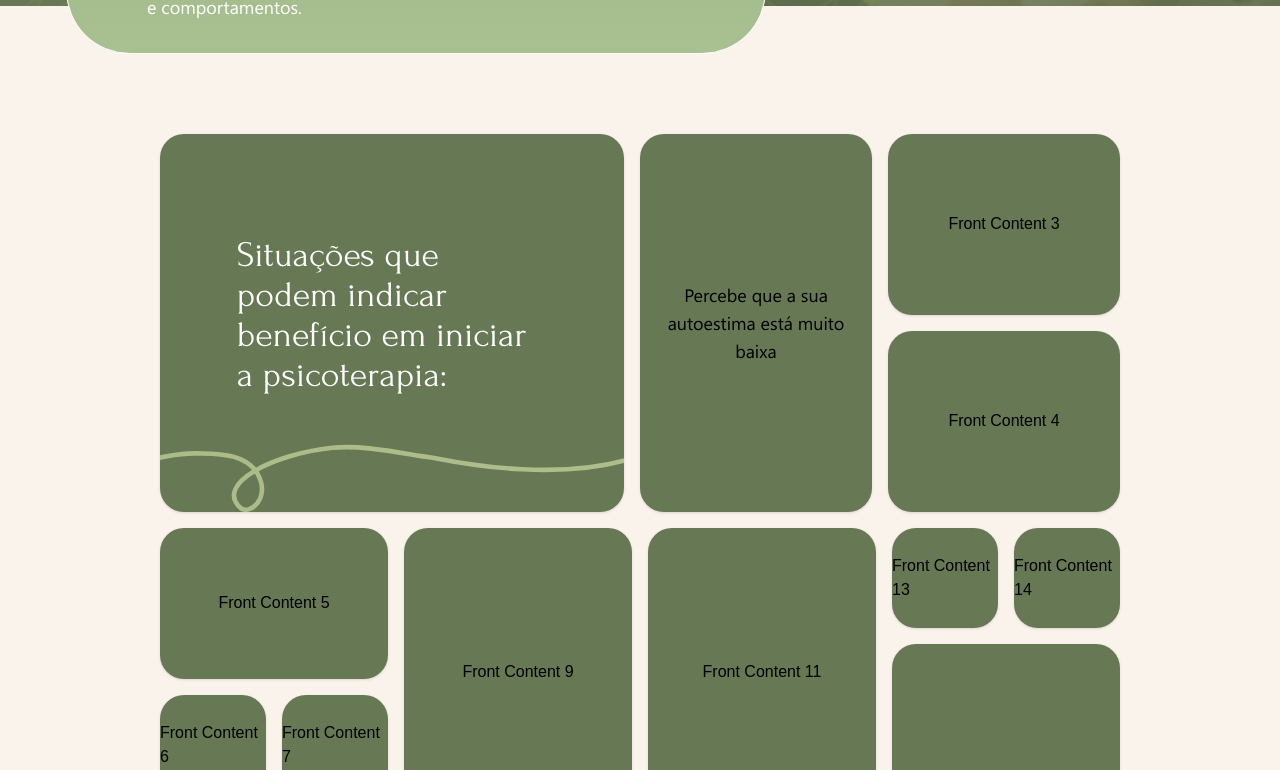
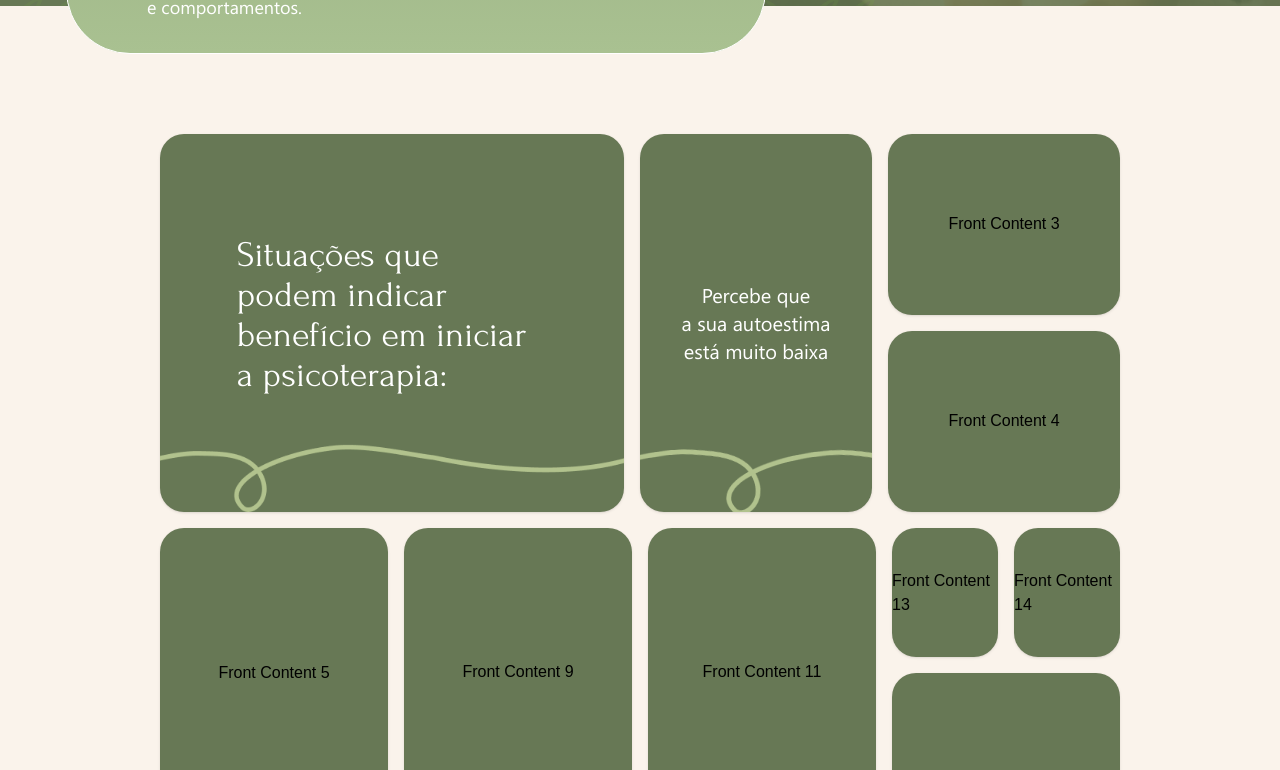
Before and after one commit to rafaeelricco/leticia-psi-lp, a Next.js app: page / in a window 1280 px wide. Shown: the part 2800-3570 px from the top of the page. Built offline with nearby package versions, Linux system fonts and the light colour scheme.

Commit message:
refactor: update LineBenefits component and adjust benefits layout for responsiveness

```diff
--- a/src/components/icons/benefits.tsx
+++ b/src/components/icons/benefits.tsx
@@ -1,89 +1,20 @@
 import * as React from 'react'
 
-export function LineBenefits1(props: React.SVGProps<SVGSVGElement>) {
+export function LineBenefits(props: React.SVGProps<SVGSVGElement>) {
    return (
       <svg
-         viewBox="0 0 604 132"
+         viewBox="0 0 1624 244"
          fill="none"
          xmlns="http://www.w3.org/2000/svg"
          preserveAspectRatio="xMidYMid slice"
          {...props}
       >
-         <g clipPath="url(#clip0_2462_287)">
-            <mask
-               id="a"
-               style={{
-                  maskType: 'alpha'
-               }}
-               maskUnits="userSpaceOnUse"
-               x={-1}
-               y={-245}
-               width={606}
-               height={379}
-            >
-               <path
-                  d="M604.275 103.231c0 16.569-13.432 30-30 30H29c-16.569 0-30-13.432-30-30v-318.23c0-16.569 13.432-30 30-30h545.275c16.568 0 30 13.431 30 30v318.23z"
-                  fill="#677855"
-               />
-            </mask>
-            <g mask="url(#a)">
-               <path
-                  d="M-999 18.312c69.98 53.03 123.47-20.06 172.83 1.74 223.91 83.11 195.1-53.62 161.05-8.77-21.61 28.46-31.69 114.46 79.39 93.72 6.11-1.14 82.98-36.03 155.69-55.56 72.44-19.46 115.34-33.71 241.84 22.9 82.04 36.72 172.01-18.19 240.41-16.23 25.52.73 63.11-.82 78.42 27.36 16.63 30.59-11.26 53.95-23.26 42.62-32.28-30.46 41.26-68.88 119.39-77.17 41.57-4.41 99.94 9.28 128.03 12.42 7.1.8 172.72 40.09 281.23-6.91"
-                  stroke="#B1C28D"
-                  strokeWidth={5.94}
-                  strokeMiterlimit={22.93}
-               />
-            </g>
-         </g>
-         <defs>
-            <clipPath id="clip0_2462_287">
-               <path fill="#fff" d="M0 0H604V132H0z" />
-            </clipPath>
-         </defs>
+         <path
+            d="M2.616 2.205c63.431 60.711 124.956-5.757 171.488 21.564C386.996 132.027 374.069-7.106 335.096 33.54c-24.733 25.792-44.617 110.067 68.11 102.212 6.2-.431 86.566-26.268 161.037-37.324 74.195-11.018 118.447-20.25 237.614 50.504 77.284 45.893 172.961 1.671 240.683 11.468 25.27 3.655 62.79 6.429 74.76 36.18 13.01 32.296-17.37 52.301-27.99 39.669-28.58-33.964 48.89-63.69 127.45-62.958 41.8.39 98.22 20.688 125.76 27.031 6.96 1.61 166.98 59.648 280.17 25.412"
+            stroke="#B1C28D"
+            strokeWidth={5.94}
+            strokeMiterlimit={22.93}
+         />
       </svg>
    )
 }
-
-export function LineBenefits2(props: React.SVGProps<SVGSVGElement>) {
-   return (
-      <svg
-         viewBox="0 0 296 93"
-         fill="none"
-         xmlns="http://www.w3.org/2000/svg"
-         preserveAspectRatio="xMidYMid slice"
-         {...props}
-      >
-         <g clipPath="url(#clip0_2466_446)">
-            <mask
-               id="a"
-               style={{
-                  maskType: 'alpha'
-               }}
-               maskUnits="userSpaceOnUse"
-               x={0}
-               y={-298}
-               width={296}
-               height={535}
-            >
-               <path
-                  d="M295.912 206.483c0 16.568-13.431 30-30 30H30c-16.569 0-30-13.432-30-30V-268c0-16.569 13.432-30 30-30h235.912c16.569 0 30 13.431 30 30v474.483z"
-                  fill="#677855"
-               />
-            </mask>
-            <g mask="url(#a)">
-               <path
-                  d="M-968.384-148.795c63.431 60.711 124.956-5.757 171.488 21.564 212.892 108.258 199.965-30.875 160.992 9.771-24.733 25.792-44.617 110.067 68.11 102.212 6.2-.43 86.566-26.268 161.037-37.324 74.195-11.018 118.447-20.25 237.614 50.504C-91.859 43.825 3.818-.397 71.541 9.4c25.268 3.655 62.787 6.429 74.762 36.18 13.009 32.296-17.377 52.301-27.998 39.669-28.57-33.964 48.893-63.69 127.458-62.958 41.802.39 98.215 20.688 125.759 27.031 6.961 1.61 166.977 59.648 280.165 25.412"
-                  stroke="#B1C28D"
-                  strokeWidth={5.94}
-                  strokeMiterlimit={22.93}
-               />
-            </g>
-         </g>
-         <defs>
-            <clipPath id="clip0_2466_446">
-               <path fill="#fff" d="M0 0H296V93H0z" />
-            </clipPath>
-         </defs>
-      </svg>
-   )
-}
--- a/src/features/home/components/benefits.tsx
+++ b/src/features/home/components/benefits.tsx
@@ -1,52 +1,84 @@
-import { LineBenefits1 } from '@/src/components/icons/benefits'
 import { useFlipAnimation } from '@/src/hooks/useFlipAnimation'
 import React from 'react'
 
 export const Benefits: React.FC = () => {
-   const flip1 = useFlipAnimation({ id: 'benefit-1' })
-   const flip2 = useFlipAnimation({ id: 'benefit-2' })
-   const flip3 = useFlipAnimation({ id: 'benefit-3' })
-   const flip4 = useFlipAnimation({ id: 'benefit-4' })
-   const flip5 = useFlipAnimation({ id: 'benefit-5' })
-   const flip6 = useFlipAnimation({ id: 'benefit-6' })
-   const flip7 = useFlipAnimation({ id: 'benefit-7' })
-   const flip8 = useFlipAnimation({ id: 'benefit-8' })
-   const flip9 = useFlipAnimation({ id: 'benefit-9' })
-   const flip10 = useFlipAnimation({ id: 'benefit-10' })
-   const flip11 = useFlipAnimation({ id: 'benefit-11' })
-   const flip12 = useFlipAnimation({ id: 'benefit-12' })
-   const flip13 = useFlipAnimation({ id: 'benefit-13' })
-   const flip14 = useFlipAnimation({ id: 'benefit-14' })
-   const flip15 = useFlipAnimation({ id: 'benefit-15' })
-   const flip16 = useFlipAnimation({ id: 'benefit-16' })
-   const flip17 = useFlipAnimation({ id: 'benefit-17' })
-   const flip18 = useFlipAnimation({ id: 'benefit-18' })
+   const grouped_styles = {
+      flip2: 'lg:col-span-1 min-h-[180px] lg:min-h-0',
+      flip3: 'lg:col-span-1 min-h-[180px] lg:min-h-0',
+      flip4: 'lg:col-span-1 min-h-[180px] lg:min-h-0',
+      flip5: 'lg:col-span-1 min-h-[180px] lg:min-h-0',
+      flip6: 'lg:col-span-1 min-h-[180px] lg:min-h-0',
+      flip7: 'lg:col-span-1 min-h-[180px] lg:min-h-0',
+      flip8: 'lg:col-span-1 min-h-[180px] lg:min-h-0',
+      flip9: 'lg:col-span-1 min-h-[180px] lg:min-h-0',
+      flip10: 'lg:col-span-1 min-h-[180px] lg:min-h-0',
+      flip11: 'lg:col-span-1 min-h-[180px] lg:min-h-0',
+      flip12: 'lg:col-span-1 min-h-[180px] lg:min-h-0',
+      flip13: 'lg:col-span-1 min-h-[180px] lg:min-h-0',
+      flip14: 'lg:col-span-1 min-h-[180px] lg:min-h-0',
+      flip15: 'lg:col-span-1 min-h-[180px] lg:min-h-0',
+      flip16: 'lg:col-span-1 min-h-[180px] lg:min-h-0',
+      flip17: 'lg:col-span-1 min-h-[180px] lg:min-h-0',
+      flip18: 'lg:col-span-1 min-h-[180px] lg:min-h-0'
+   }
+
+   const flip2 = useFlipAnimation({
+      id: 'benefit-2',
+      className: grouped_styles.flip2
+   })
+   const flip3 = useFlipAnimation({ id: 'benefit-3', className: grouped_styles.flip3 })
+   const flip4 = useFlipAnimation({ id: 'benefit-4', className: grouped_styles.flip4 })
+   const flip5 = useFlipAnimation({ id: 'benefit-5', className: grouped_styles.flip5 })
+   const flip6 = useFlipAnimation({ id: 'benefit-6', className: grouped_styles.flip6 })
+   const flip7 = useFlipAnimation({ id: 'benefit-7', className: grouped_styles.flip7 })
+   const flip8 = useFlipAnimation({ id: 'benefit-8', className: grouped_styles.flip8 })
+   const flip9 = useFlipAnimation({ id: 'benefit-9', className: grouped_styles.flip9 })
+   const flip10 = useFlipAnimation({ id: 'benefit-10', className: grouped_styles.flip10 })
+   const flip11 = useFlipAnimation({ id: 'benefit-11', className: grouped_styles.flip11 })
+   const flip12 = useFlipAnimation({ id: 'benefit-12', className: grouped_styles.flip12 })
+   const flip13 = useFlipAnimation({ id: 'benefit-13', className: grouped_styles.flip13 })
+   const flip14 = useFlipAnimation({ id: 'benefit-14', className: grouped_styles.flip14 })
+   const flip15 = useFlipAnimation({ id: 'benefit-15', className: grouped_styles.flip15 })
+   const flip16 = useFlipAnimation({ id: 'benefit-16', className: grouped_styles.flip16 })
+   const flip17 = useFlipAnimation({ id: 'benefit-17', className: grouped_styles.flip17 })
+   const flip18 = useFlipAnimation({ id: 'benefit-18', className: grouped_styles.flip18 })
 
    return (
       <React.Fragment>
          <div className="relative overflow-hidden w-full -mt-12 pt-32 pb-12 container lg:px-40">
             <div className="grid gap-4 w-full [&>*]:w-full">
-               {/* row 1 - Ajustado grid-rows para MD */}
-               <div className="grid grid-cols-1 md:grid-cols-2 md:grid-rows-[auto_auto] lg:grid-rows-[378px] lg:grid-cols-[2fr_1fr_1fr] gap-4 [&>*]:w-full">
-                  <div className="bg-support06 rounded-3xl shadow h-full flex items-center justify-center px-12 lg:px-[6vw] relative overflow-hidden min-h-[254px]">
+               <div className="grid lg:grid-rows-[378px] lg:grid-cols-[2fr_1fr_1fr] gap-4 [&>*]:w-full">
+                  <div className="bg-support06 rounded-3xl shadow h-full flex items-center justify-center px-12 lg:px-[6vw] relative overflow-hidden min-h-[254px] lg:min-h-0">
                      <span className="text-3xl lg:text-4xl font-forum text-white text-start lg:mb-4">
                         Situações que podem indicar benefício em iniciar a psicoterapia:
                      </span>
-                     <div className="absolute -bottom-2 lg:bottom-0 w-[calc(100%+3px)] right-0">
-                        <LineBenefits1 className="w-full h-full" />
+                     <div className="absolute bottom-0 left-0">
+                        <img
+                           src="/assets/line-benefits-1.png"
+                           alt="line-benefits-1"
+                           className="w-full h-full object-cover"
+                        />
                      </div>
                   </div>
                   <div {...flip2}>
                      <div className="flipper-card h-full">
-                        <div className="flipper-front bg-support06 rounded-3xl shadow h-full">
-                           <span className="text-lg font-gadugi text-center max-w-[80%] mx-auto">
-                              Percebe que a sua autoestima está muito baixa
+                        <div className="flipper-front bg-support06 rounded-3xl shadow h-full flex items-center justify-center overflow-hidden">
+                           <span className="text-lg lg:text-xl font-gadugi text-center max-w-[80%] mx-auto text-white">
+                              Percebe que <br className="hidden lg:block" /> a sua autoestima
+                              <br className="hidden lg:block" /> está muito baixa
                            </span>
+                           <div className="absolute -bottom-0.5 -rotate-[4deg] left-0">
+                              <img
+                                 src="/assets/line-benefits-2.png"
+                                 alt="line-benefits-2"
+                                 className="w-full scale-[1.02] h-full object-cover"
+                              />
+                           </div>
                         </div>
                         <div className="flipper-back bg-primary rounded-3xl shadow h-full">Back Content 2</div>
                      </div>
                   </div>
-                  <div className="grid grid-rows-2 gap-4 min-w-0 sm:col-span-1 md:col-span-2 lg:col-span-1 [&>*]:w-full">
+                  <div className="grid grid-rows-2 gap-4 min-w-0 [&>*]:w-full">
                      <div {...flip3}>
                         <div className="flipper-card h-full">
                            <div className="flipper-front bg-support06 rounded-3xl shadow h-full">Front Content 3</div>
--- a/src/styles/animation.css
+++ b/src/styles/animation.css
@@ -8,6 +8,8 @@
    width: 100%;
    height: 100%;
    position: absolute;
+   top: 0;
+   left: 0;
    transform-style: preserve-3d;
    transition: transform 800ms cubic-bezier(0.175, 0.885, 0.32, 1.275);
 }
```
Also changed, not shown: public/assets/line-benefits-1.png (added), public/assets/line-benefits-2.png (added).
